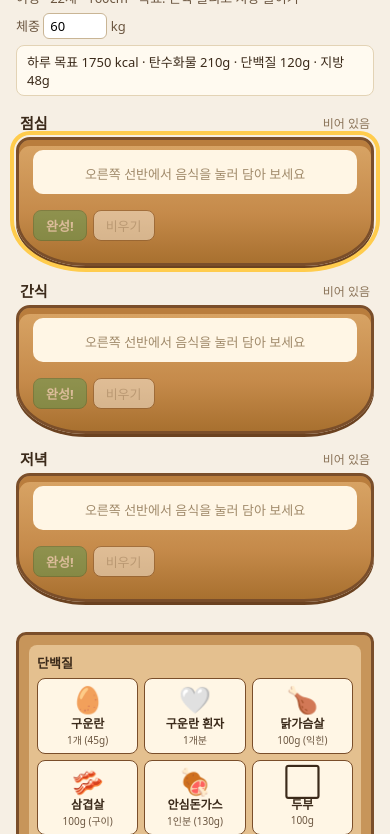
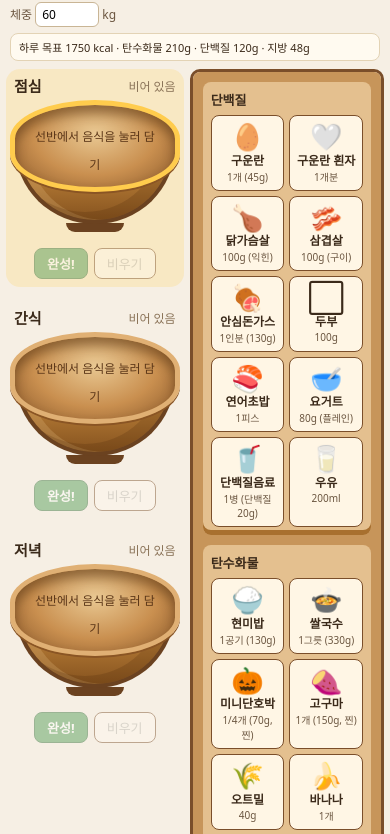
Before and after one commit to withlight1248/survey-tally2, a website: page diet-bowl/index.html in a window 390 px wide. Shown: the part 62-896 px from the top of the page. Drawn offline with Linux system fonts and the light colour scheme.

Commit message:
feat: 볼을 오목한 그릇 모양으로 다시 그리고 휴대폰 화면(볼 왼쪽·선반 오른쪽 2열)에 맞춤
Co-Authored-By: Claude Sonnet 5.5 <noreply@anthropic.com>
Claude-Session: https://claude.ai/code/session_01Sr2X8PAej7WanxbT5XzKWk

```diff
--- a/diet-bowl/index.html
+++ b/diet-bowl/index.html
@@ -14,20 +14,48 @@
   .profile input { width: 64px; padding: 3px 6px; font: inherit; border: 1px solid #c9b595; border-radius: 6px; }
   .goal { margin-top: 6px; font-size: 13px; background: #fffaf0; border: 1px solid #e3d3b5; border-radius: 8px; padding: 6px 10px; }
   main { max-width: 1000px; margin: 0 auto; padding: 8px 16px 24px; display: grid; grid-template-columns: minmax(0, 1.1fr) minmax(0, 1fr); gap: 16px; align-items: start; }
-  @media (max-width: 720px) { main { grid-template-columns: 1fr; } }
+  @media (max-width: 720px) {
+    header { padding: 10px 10px 4px; }
+    h1 { font-size: 18px; }
+    .profile { font-size: 12px; }
+    .goal { font-size: 11px; padding: 5px 8px; }
+    main { grid-template-columns: 47% 1fr; gap: 6px; padding: 4px 6px 8px; }
+    .meal { margin-bottom: 6px; padding: 4px 2px 6px; }
+    .meal .label { font-size: 13px; margin: 0 2px 2px; }
+    .bowl .opening { min-height: 70px; padding: 6px 10px; border-width: 4px; }
+    .bowl .belly { height: 56px; margin-top: -34px; }
+    .pile { font-size: 19px; }
+    .chip { font-size: 11px; padding: 1px 6px; }
+    button.act { font-size: 12px; padding: 6px 10px; }
+    .result { font-size: 11px; padding: 6px 8px; }
+    .result .kcal { font-size: 14px; }
+    .shelf { padding: 6px; position: sticky; top: 4px; max-height: calc(100dvh - 8px); overflow-y: auto; }
+    .shelf .cat { padding: 6px; margin-bottom: 6px; }
+    .shelf .foods { grid-template-columns: repeat(2, 1fr); gap: 5px; }
+    .food { padding: 5px 2px; }
+    .food .e { font-size: 24px; }
+    .food .n { font-size: 11px; }
+    .food .s { font-size: 9px; }
+    .foot-wrap { padding: 0 6px 16px; }
+  }
   h2 { font-size: 15px; margin: 0 0 8px; }
-  .meal { margin-bottom: 14px; cursor: pointer; }
+  .meal { margin-bottom: 14px; cursor: pointer; padding: 6px 4px 8px; border-radius: 14px; }
+  .meal.active { background: rgba(255, 204, 77, .22); }
   .meal .label { font-weight: 700; font-size: 15px; margin: 0 4px 4px; display: flex; justify-content: space-between; align-items: center; }
   .meal .state { font-size: 12px; font-weight: 400; color: #8a7358; }
-  .bowl { position: relative; min-height: 120px; padding: 10px 14px 22px; border: 3px solid #7a4e2a; border-radius: 14px 14px 70px 70px / 14px 14px 46px 46px; background: linear-gradient(180deg, #d9a566 0%, #c58a4a 60%, #a8702f 100%); box-shadow: inset 0 6px 0 #b97d3d, 0 3px 0 #6b4220; }
-  .meal.active .bowl { outline: 4px solid #ffcc4d; outline-offset: 2px; }
-  .meal.done .bowl { background: linear-gradient(180deg, #e8be82 0%, #d4a05a 60%, #b98440 100%); }
-  .pile { min-height: 44px; font-size: 24px; line-height: 1.15; text-align: center; background: #fff6e5; border-radius: 10px; padding: 6px; word-break: break-all; }
-  .pile .empty { font-size: 13px; color: #a08a6a; }
-  .chips { display: flex; flex-wrap: wrap; gap: 4px; margin-top: 8px; }
+  .bowl { position: relative; margin: 0 auto; width: 100%; max-width: 340px; }
+  .bowl .opening { position: relative; z-index: 2; display: flex; align-items: center; justify-content: center; min-height: 92px; padding: 8px 16px; border-radius: 50% / 42%; border: 5px solid #e0b074; background: radial-gradient(ellipse at 50% 35%, #e9c892 0%, #c98f4f 55%, #8c5a2b 100%); box-shadow: inset 0 8px 12px rgba(60, 30, 5, .45), 0 2px 0 #8a5524; }
+  .bowl .belly { position: relative; z-index: 1; height: 78px; margin: -46px 3% 0; border-radius: 0 0 50% 50% / 0 0 100% 100%; border: 4px solid #6b4220; border-top: 0; background: linear-gradient(180deg, #c98f4f 0%, #a8702f 55%, #86531f 100%); box-shadow: inset -10px -8px 0 rgba(60, 30, 5, .18), inset 10px 0 0 rgba(255, 220, 160, .18); }
+  .bowl .foot { width: 34%; height: 9px; margin: -1px auto 0; border-radius: 0 0 10px 10px; background: #6b4220; }
+  .meal.active .bowl .opening { border-color: #ffcc4d; }
+  .meal.done .bowl .opening { border-color: #9fd18f; }
+  .meal.done .state { color: #2f6e35; font-weight: 700; }
+  .pile { font-size: 24px; line-height: 1.15; text-align: center; word-break: break-all; text-shadow: 0 1px 0 rgba(255, 255, 255, .35); }
+  .pile .empty { font-size: 12px; color: #5a3517; text-shadow: none; }
+  .chips { display: flex; flex-wrap: wrap; justify-content: center; gap: 4px; margin-top: 8px; }
   .chip { font: inherit; font-size: 12px; padding: 2px 8px; border: 1px solid #7a4e2a; border-radius: 999px; background: #fff6e5; color: #3b2a1a; cursor: pointer; }
   .chip:disabled { cursor: default; opacity: .85; }
-  .actions { display: flex; gap: 6px; margin-top: 8px; }
+  .actions { display: flex; justify-content: center; gap: 6px; margin-top: 8px; }
   button.act { font: inherit; font-size: 13px; padding: 5px 12px; border-radius: 8px; border: 1px solid #7a4e2a; background: #fffaf0; cursor: pointer; }
   button.act.primary { background: #4c9a52; border-color: #2f6e35; color: #fff; font-weight: 700; }
   button.act:disabled { opacity: .45; cursor: default; }
@@ -44,7 +72,8 @@
   .food .e { font-size: 26px; line-height: 1.1; }
   .food .n { font-size: 12px; font-weight: 700; }
   .food .s { font-size: 10px; color: #6b5640; }
-  .day { margin-top: 12px; padding: 10px 12px; background: #fffaf0; border: 1px solid #e3d3b5; border-radius: 10px; font-size: 13px; }
+  .foot-wrap { max-width: 1000px; margin: 0 auto; padding: 0 16px 24px; }
+  .day { margin-top: 4px; padding: 10px 12px; background: #fffaf0; border: 1px solid #e3d3b5; border-radius: 10px; font-size: 13px; }
   .bar { height: 8px; background: #eadfc9; border-radius: 4px; overflow: hidden; margin: 2px 0 6px; }
   .bar i { display: block; height: 100%; background: #4c9a52; }
   .bar i.over { background: #d2603a; }
@@ -61,10 +90,12 @@
   <section id="meals" aria-label="식단 볼"></section>
   <section>
     <div class="shelf" id="shelf" aria-label="음식 선반"></div>
-    <div class="day" id="day"></div>
-    <p class="note">영양값은 1회 제공량 기준 참고용 추정치이며 의학적 조언이 아닙니다. 입력한 내용은 이 화면 밖으로 보내거나 저장하지 않습니다.</p>
   </section>
 </main>
+<footer class="foot-wrap">
+  <div class="day" id="day"></div>
+  <p class="note">영양값은 1회 제공량 기준 참고용 추정치이며 의학적 조언이 아닙니다. 입력한 내용은 이 화면 밖으로 보내거나 저장하지 않습니다.</p>
+</footer>
 
 <script id="diet-logic">
 /*
@@ -473,10 +504,11 @@
     wrap.appendChild(label);
 
     var bowl = el('div', 'bowl');
+    var opening = el('div', 'opening');
     var pile = el('div', 'pile');
     var ids = Object.keys(meal.items);
     if (!ids.length) {
-      pile.appendChild(el('span', 'empty', '오른쪽 선반에서 음식을 눌러 담아 보세요'));
+      pile.appendChild(el('span', 'empty', '선반에서 음식을 눌러 담기'));
     } else {
       var text = '';
       ids.forEach(function (id) {
@@ -485,7 +517,11 @@
       });
       pile.textContent = text;
     }
-    bowl.appendChild(pile);
+    opening.appendChild(pile);
+    bowl.appendChild(opening);
+    bowl.appendChild(el('div', 'belly'));
+    bowl.appendChild(el('div', 'foot'));
+    wrap.appendChild(bowl);
 
     var chips = el('div', 'chips');
     ids.forEach(function (id) {
@@ -497,7 +533,7 @@
       chip.addEventListener('click', function (e) { e.stopPropagation(); update(D.removeFood(state, m.id, id)); });
       chips.appendChild(chip);
     });
-    bowl.appendChild(chips);
+    wrap.appendChild(chips);
 
     var actions = el('div', 'actions');
     if (meal.done) {
@@ -517,8 +553,7 @@
       actions.appendChild(done);
       actions.appendChild(empty);
     }
-    bowl.appendChild(actions);
-    wrap.appendChild(bowl);
+    wrap.appendChild(actions);
 
     if (meal.done) {
       var t = D.mealTotals(meal);
```
